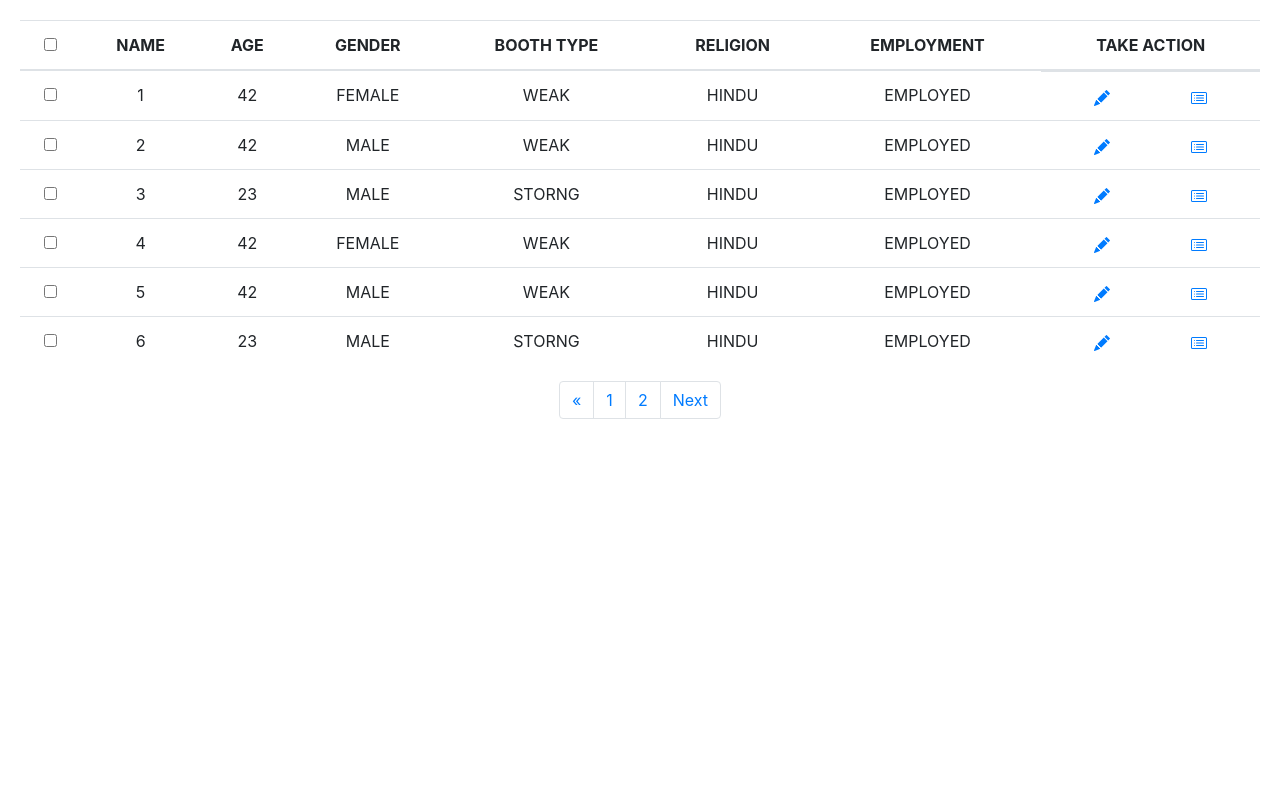
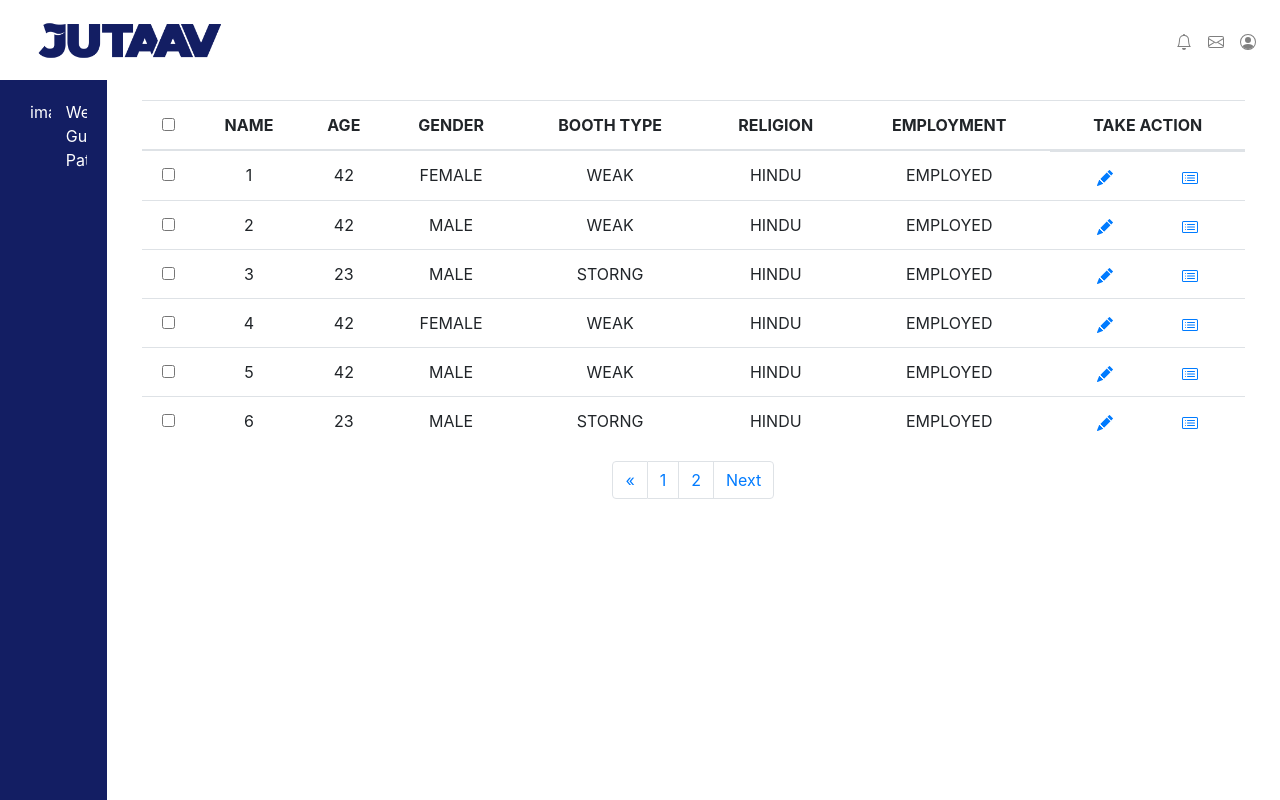
Before and after one commit to surbhibhattar/Front-End_Task, a plain HTML site: page index.html in a window 1280 px wide. Drawn offline with nearby package versions, Linux system fonts and the light colour scheme; no server answers.

Commit message:
some UI and functionality changes

```diff
--- a/css/index.css
+++ b/css/index.css
@@ -1,5 +1,13 @@
 * {
   text-align: center;
+  overflow-y: hidden;
+}
+
+html,
+body,
+.container-fluid,
+.row {
+  height: 100%;
 }
 
 .actions {
@@ -10,3 +18,35 @@
 #myData {
   margin: 20px;
 }
+
+#logo {
+  width: 228px;
+}
+
+.navbar {
+  height: 80px;
+  background-color: #ffffff !important;
+}
+
+.navbar-nav {
+  width: 100%;
+  justify-content: flex-end;
+  align-items: center;
+}
+
+#main_content {
+  width: 1440px;
+  margin: 0 auto;
+}
+
+#panel {
+  background-color: #131e63;
+  color: #ffffff;
+}
+
+#list {
+}
+
+#account {
+  padding: 20px 20px 0 15px;
+}
--- a/index.html
+++ b/index.html
@@ -15,6 +15,85 @@
     <script src="./js/index.js"></script>
   </head>
   <body>
+    <nav class="navbar navbar-expand-lg navbar-light bg-light">
+      <a class="navbar-brand" href="#">
+        <img src="img/Jutav_logo.png" id="logo" />
+      </a>
+      <button
+        class="navbar-toggler"
+        type="button"
+        data-toggle="collapse"
+        data-target="#navbarNavAltMarkup"
+        aria-controls="navbarNavAltMarkup"
+        aria-expanded="false"
+        aria-label="Toggle navigation"
+      >
+        <span class="navbar-toggler-icon"></span>
+      </button>
+      <div class="collapse navbar-collapse" id="navbarNavAltMarkup">
+        <div class="navbar-nav">
+          <a href="#" class="nav-link">
+            <svg
+              width="1em"
+              height="1em"
+              viewBox="0 0 16 16"
+              class="bi bi-bell"
+              fill="currentColor"
+              xmlns="http://www.w3.org/2000/svg"
+            >
+              <path d="M8 16a2 2 0 0 0 2-2H6a2 2 0 0 0 2 2z" />
+              <path
+                fill-rule="evenodd"
+                d="M8 1.918l-.797.161A4.002 4.002 0 0 0 4 6c0 .628-.134 2.197-.459 3.742-.16.767-.376 1.566-.663 2.258h10.244c-.287-.692-.502-1.49-.663-2.258C12.134 8.197 12 6.628 12 6a4.002 4.002 0 0 0-3.203-3.92L8 1.917zM14.22 12c.223.447.481.801.78 1H1c.299-.199.557-.553.78-1C2.68 10.2 3 6.88 3 6c0-2.42 1.72-4.44 4.005-4.901a1 1 0 1 1 1.99 0A5.002 5.002 0 0 1 13 6c0 .88.32 4.2 1.22 6z"
+              />
+            </svg>
+          </a>
+          <a class="nav-link" href="#">
+            <svg
+              width="1em"
+              height="1em"
+              viewBox="0 0 16 16"
+              class="bi bi-envelope"
+              fill="currentColor"
+              xmlns="http://www.w3.org/2000/svg"
+            >
+              <path
+                fill-rule="evenodd"
+                d="M0 4a2 2 0 0 1 2-2h12a2 2 0 0 1 2 2v8a2 2 0 0 1-2 2H2a2 2 0 0 1-2-2V4zm2-1a1 1 0 0 0-1 1v.217l7 4.2 7-4.2V4a1 1 0 0 0-1-1H2zm13 2.383l-4.758 2.855L15 11.114v-5.73zm-.034 6.878L9.271 8.82 8 9.583 6.728 8.82l-5.694 3.44A1 1 0 0 0 2 13h12a1 1 0 0 0 .966-.739zM1 11.114l4.758-2.876L1 5.383v5.73z"
+              />
+            </svg>
+          </a>
+          <a class="nav-link" href="#">
+            <svg
+              width="1em"
+              height="1em"
+              viewBox="0 0 16 16"
+              class="bi bi-person-circle"
+              fill="currentColor"
+              xmlns="http://www.w3.org/2000/svg"
+            >
+              <path
+                d="M13.468 12.37C12.758 11.226 11.195 10 8 10s-4.757 1.225-5.468 2.37A6.987 6.987 0 0 0 8 15a6.987 6.987 0 0 0 5.468-2.63z"
+              />
+              <path fill-rule="evenodd" d="M8 9a3 3 0 1 0 0-6 3 3 0 0 0 0 6z" />
+              <path
+                fill-rule="evenodd"
+                d="M8 1a7 7 0 1 0 0 14A7 7 0 0 0 8 1zM0 8a8 8 0 1 1 16 0A8 8 0 0 1 0 8z"
+              />
+            </svg>
+          </a>
+        </div>
+      </div>
+    </nav>
+    <div class="container-fluid">
+      <div class="row">
+        <div class="col" id="panel">
+          <div class="row" id="account">
+            <div class="col">image</div>
+            <div class="col">Welcome Gufran Pathan</div>
+          </div>
+        </div>
+        <div id="list" class="col-11">
           <div id="myData">
             <table class="table">
               <thead>
@@ -66,7 +145,12 @@
                   </script>
 
                   <li class="page-item">
-              <a class="page-link" href="#" aria-label="Next" onclick="next()">
+                    <a
+                      class="page-link"
+                      href="#"
+                      aria-label="Next"
+                      onclick="next()"
+                    >
                       <span aria-hidden="true">Next</span>
                     </a>
                   </li>
@@ -74,6 +158,10 @@
               </nav>
             </div>
           </div>
+        </div>
+      </div>
+    </div>
+
     <script
       src="https://code.jquery.com/jquery-3.5.1.slim.min.js"
       integrity="sha384-DfXdz2htPH0lsSSs5nCTpuj/zy4C+OGpamoFVy38MVBnE+IbbVYUew+OrCXaRkfj"
--- a/js/index.js
+++ b/js/index.js
@@ -2,19 +2,21 @@ var url =
   "http://ec2-3-6-40-236.ap-south-1.compute.amazonaws.com/civicrm/sites/all/modules/civicrm/extern/rest.php?entity=contact&action=get&key=3ac2ed2bce3fbd3b27f225c32d80c82f&api_key=hP0SvTcj0fzQUOchaptOJJl1&json=1";
 
 function fetchData() {
-  //   fetch(url)
-  //     .then(function (response) {
-  //       return response.json();
-  //     })
-  //     .then(function (data) {
-  //       console.log(data);
-  //     })
-  //     .catch(function (err) {
-  //       console.log(err);
-  //     });
+  fetch(url, {
+    mode: "no-cors",
+  })
+    .then(function (response) {
+      return response.json();
+    })
+    .then(function (data) {
+      console.log(data);
+    })
+    .catch(function (err) {
+      console.log(err);
+    });
 }
 
-// fetchData();
+fetchData();
 
 var totalRecords = data.length;
 var currentPage = 0;
```
Also changed, not shown: img/Jutav_logo.png (added). Lines whose indentation alone changed are shown as unchanged.
